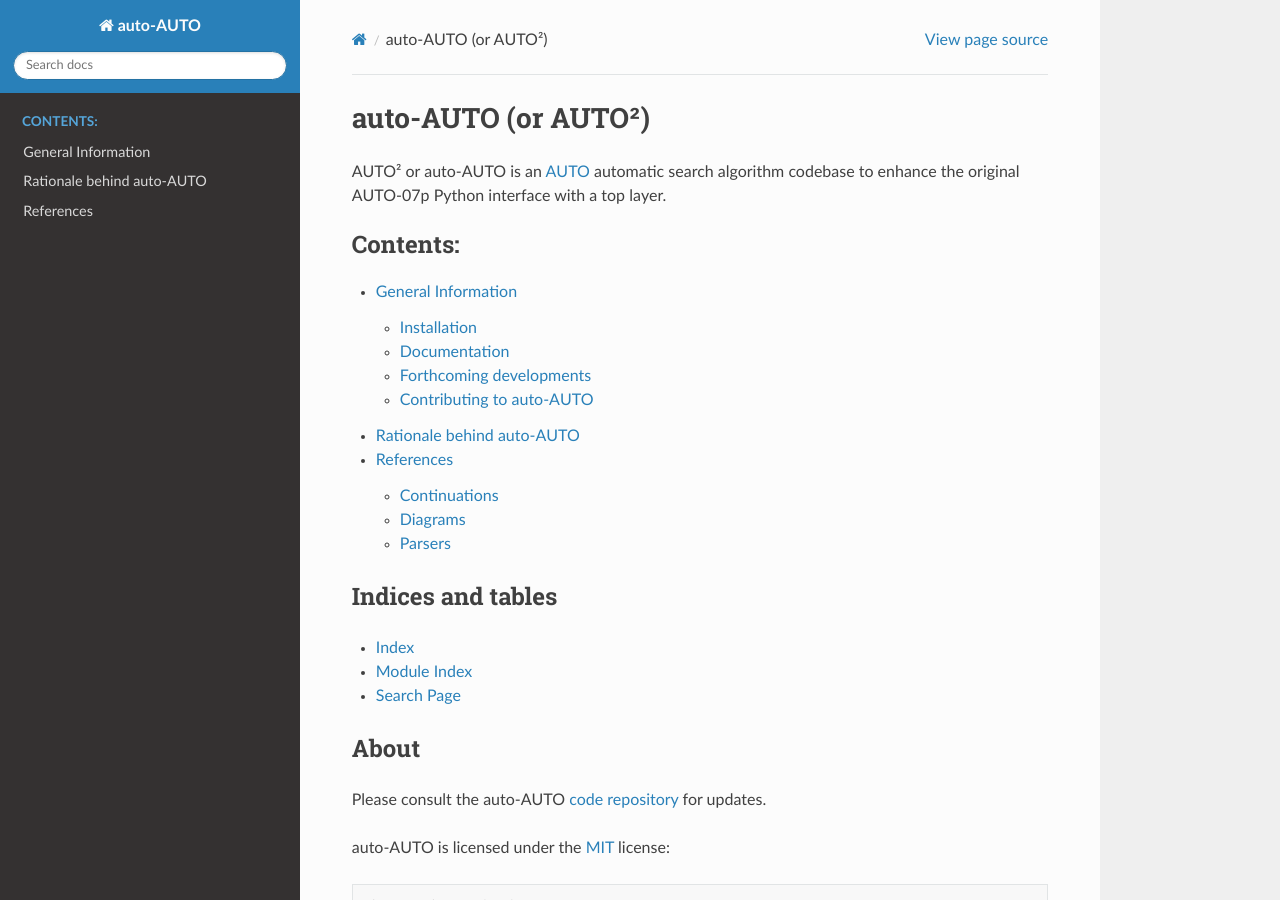
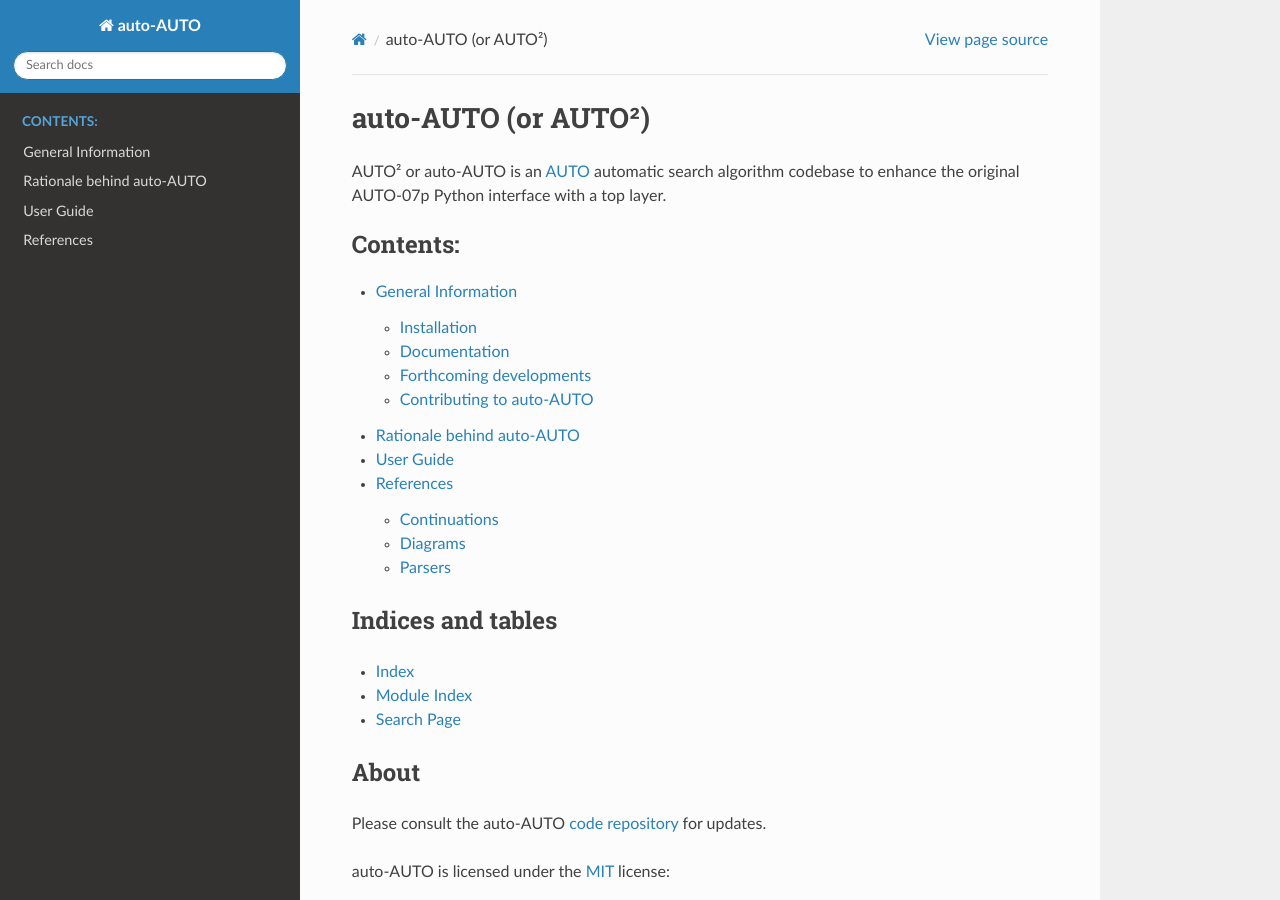
Before and after one commit to Climdyn/auto-AUTO, a Sphinx documentation site: the page built from documentation/source/index.rst, in a window 1280 px wide and 900 px high. Built offline with Sphinx 7.4.7 and the Read the Docs theme 3.1.0, drawn with Linux system fonts in a browser that asks for light colours.

Commit message:
Adding a page for the future userguide

```diff
--- a/documentation/source/files/general_information.rst
+++ b/documentation/source/files/general_information.rst
@@ -19,7 +19,7 @@
 
 .. note::
 
-    To use auto-AUTO, you need the [bleeding edge version of AUTO](https://github.com/auto-07p/auto-07p) available
+    To use auto-AUTO, you need the `bleeding edge version of AUTO <https://github.com/auto-07p/auto-07p>`_ available
     on Github for this codebase to work properly !
 
 Here how to install AUTO from GitHub:
--- /dev/null
+++ b/documentation/source/files/user_guide.rst
@@ -0,0 +1,5 @@
+
+User Guide
+----------
+
+Coming soon...
--- a/documentation/source/index.rst
+++ b/documentation/source/index.rst
@@ -16,6 +16,7 @@
 
    files/general_information
    files/rationale
+   files/user_guide
    files/references
 
 Indices and tables
```
